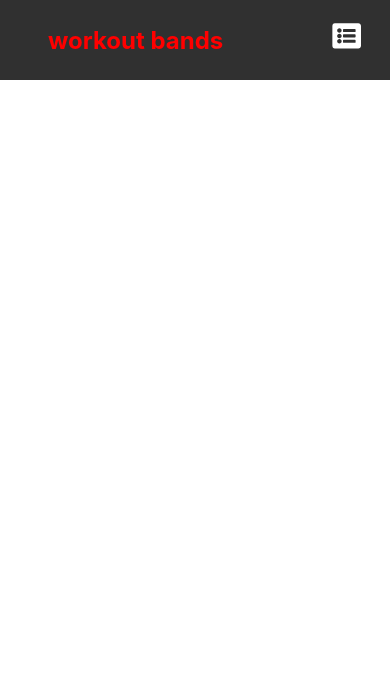
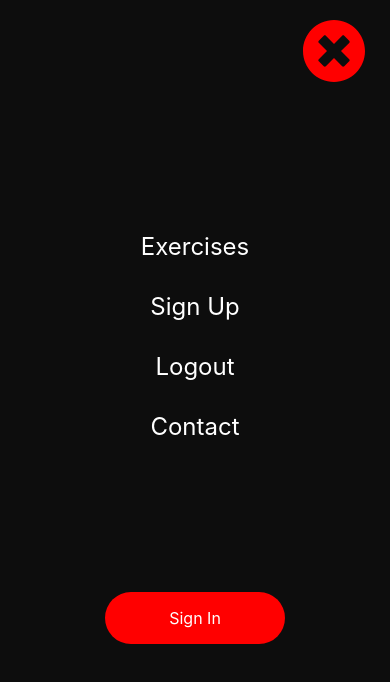
Before and after one commit to valeriarnaudov/workout-bands, a React (Create React App) app: page / in a window 390 px wide. Both pictures are taken after a click on the element 346 px from the left and 39 px from the top of the page. Shown: the top 682 px of the page. Built offline with nearby package versions, Linux system fonts and the light colour scheme.

Commit message:
Sidebar click functions

```diff
--- a/src/App.js
+++ b/src/App.js
@@ -1,27 +1,12 @@
 import "./App.css";
 import { BrowserRouter as Router } from "react-router-dom";
-// import Home from "./pages/home/Home";
-// import About from "./pages/about/About";
-// import Contact from "./pages/contact/Contact";
-// import Posts from "./pages/exercises/posts/Posts";
-// import Login from "./pages/login/Login";
-// import Register from "./pages/register/Register";
-import NavBar from "./NavBar";
-import Sidebar from "./SideBar";
+
+import Home from "./pages";
 
 function App() {
     return (
         <Router>
-            <Sidebar />
-            <NavBar />
-            {/* <Routes>
-                    <Route path="/" element={<Home />} />
-                    <Route path="/about" element={<About />} />
-                    <Route path="/contact" element={<Contact />} />
-                    <Route path="/posts" element={<Posts />} />
-                    <Route path="/login" element={<Login />} />
-                    <Route path="/register" element={<Register />} />
-                </Routes> */}
+            <Home />
         </Router>
     );
 }
--- a/src/NavBar/index.js
+++ b/src/NavBar/index.js
@@ -1,17 +1,24 @@
 import React from "react";
 import { FaListAlt } from "react-icons/fa";
-import { MobileIcon, Nav, NavbarContainer, NavBtn, NavBtnLink, NavItem, NavLinks, NavLogo, NavMenu } from "./NavbarElements";
-// import { Link } from "react-router-dom";
+import {
+    MobileIcon,
+    Nav,
+    NavbarContainer,
+    NavBtn,
+    NavBtnLink,
+    NavItem,
+    NavLinks,
+    NavLogo,
+    NavMenu,
+} from "./NavbarElements";
 
-function NavBar() {
+function NavBar({ toogle }) {
     return (
         <>
             <Nav>
                 <NavbarContainer>
-                <NavLogo to="/">
-                    workout bands
-                </NavLogo>
-                <MobileIcon>
+                    <NavLogo to="/">workout bands</NavLogo>
+                    <MobileIcon onClick={toogle}>
                         <FaListAlt />
                     </MobileIcon>
                     <NavMenu>
@@ -33,13 +40,6 @@ function NavBar() {
                     </NavBtn>
                 </NavbarContainer>
             </Nav>
-                    {/* <Link to="/">Home</Link> */}
-
-            {/* <Link to="/exercises">Exercises</Link>
-        <Link to="/register">Register</Link>
-        <Link to="/login">Login</Link>
-        <Link to="/logout">Logout</Link>
-        <Link to="/contact">Contact</Link> */}
         </>
     );
 }
--- a/src/SideBar/SidebarElements.js
+++ b/src/SideBar/SidebarElements.js
@@ -20,6 +20,7 @@ export const SidebarContainer = styled.aside`
 
 export const CloseIcon = styled(FaTimesCircle)`
     color: red;
+    font-size: 4rem;
 `;
 
 export const Icon = styled.div`
@@ -59,10 +60,11 @@ export const SideBtnWrap = styled.div`
 `;
 
 export const SidebarMenu = styled.ul`
-    display:grid;
+    display: grid;
     grid-template-columns: 1fr;
     grid-template-rows: repeat(6, 80px);
     text-align: center;
+    padding: 0;
 
     @media screen and (max-width: 480px) {
         grid-template-rows: repeat(6, 60px);
--- a/src/SideBar/index.js
+++ b/src/SideBar/index.js
@@ -1,21 +1,40 @@
 import React from "react";
-import { CloseIcon, Icon, SidebarContainer, SidebarLink, SidebarMenu, SidebarRoute, SidebarWrapper, SideBtnWrap } from "./SidebarElements";
+import {
+    CloseIcon,
+    Icon,
+    SidebarContainer,
+    SidebarLink,
+    SidebarMenu,
+    SidebarRoute,
+    SidebarWrapper,
+    SideBtnWrap,
+} from "./SidebarElements";
 
-const Sidebar = () => {
+const Sidebar = ({ isOpen, toogle }) => {
     return (
-        <SidebarContainer>
-            <Icon>
+        <SidebarContainer isOpen={isOpen} onClick={toogle}>
+            <Icon onClick={toogle}>
                 <CloseIcon />
             </Icon>
             <SidebarWrapper>
                 <SidebarMenu>
-                    <SidebarLink to="/exercises">Exercises</SidebarLink>
-                    <SidebarLink to="/signup">Sign Up</SidebarLink>
-                    <SidebarLink to="/logout">Logout</SidebarLink>
-                    <SidebarLink to="/contact">Contact</SidebarLink>
+                    <SidebarLink to="/exercises" onClick={toogle}>
+                        Exercises
+                    </SidebarLink>
+                    <SidebarLink to="/signup" onClick={toogle}>
+                        Sign Up
+                    </SidebarLink>
+                    <SidebarLink to="/logout" onClick={toogle}>
+                        Logout
+                    </SidebarLink>
+                    <SidebarLink to="/contact" onClick={toogle}>
+                        Contact
+                    </SidebarLink>
                 </SidebarMenu>
                 <SideBtnWrap>
-                    <SidebarRoute to="/signin">Sign In</SidebarRoute>
+                    <SidebarRoute to="/signin">
+                        Sign In
+                    </SidebarRoute>
                 </SideBtnWrap>
             </SidebarWrapper>
         </SidebarContainer>
--- /dev/null
+++ b/src/pages/index.js
@@ -0,0 +1,20 @@
+import React, { useState } from "react";
+import NavBar from "../NavBar";
+import Sidebar from "../SideBar";
+
+function Home() {
+    const [isOpen, setIsOpen] = useState(false);
+
+    const toogle = () => {
+        setIsOpen(!isOpen);
+    };
+
+    return (
+        <>
+            <Sidebar isOpen={isOpen} toogle={toogle} />
+            <NavBar toogle={toogle} />
+        </>
+    );
+}
+
+export default Home;
```
Lines whose indentation alone changed are shown as unchanged.
